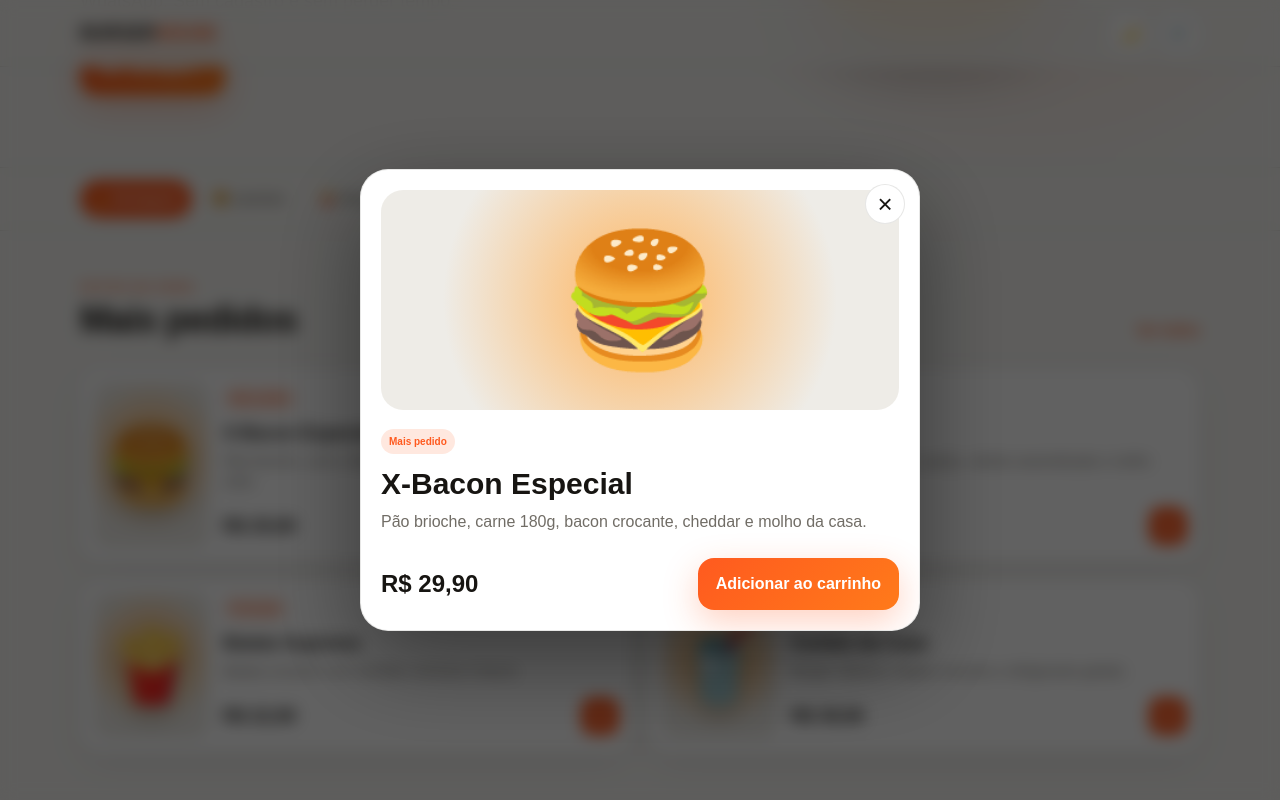
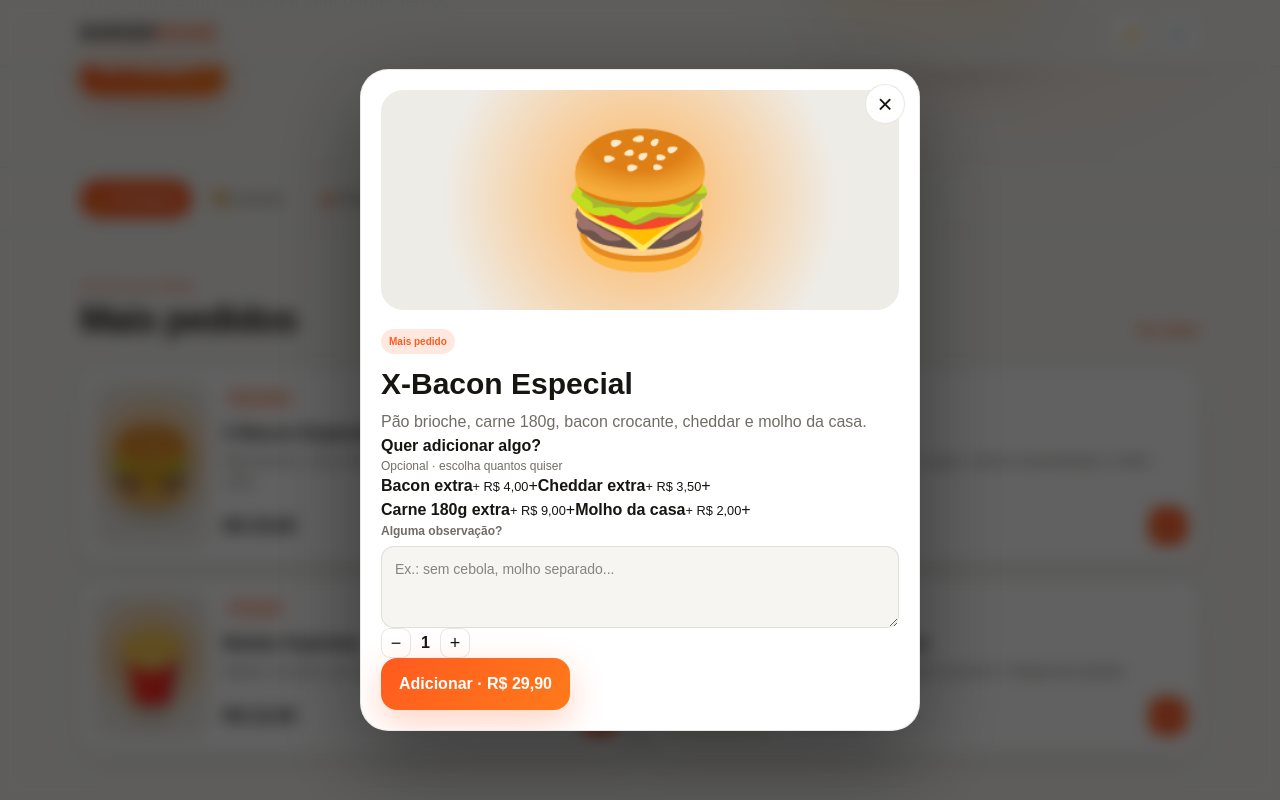
Before and after one commit to LEBEATO/cardapio-digital, a Next.js app: page / in a window 1280 px wide. Both pictures are taken after a click on the element 356 px from the left and 925 px from the top of the page. Shown: the part 460-1260 px from the top of the page. Built offline with nearby package versions, Linux system fonts and the light colour scheme.

Commit message:
feat: add product customization flow

```diff
--- a/components/ProductModal.tsx
+++ b/components/ProductModal.tsx
@@ -1,10 +1,22 @@
 "use client";
 
-import type { Product } from "../lib/types";
+import { useMemo, useState } from "react";
+import type { Product, SelectedAddOn } from "../lib/types";
 
-type Props = { product: Product; onClose: () => void; onAdd: (product: Product, quantity: number) => void };
+type Props = { product: Product; onClose: () => void; onAdd: (product: Product, quantity: number, addOns: SelectedAddOn[], notes: string) => void };
 
 export function ProductModal({ product, onClose, onAdd }: Props) {
+  const [quantity, setQuantity] = useState(1);
+  const [selected, setSelected] = useState<SelectedAddOn[]>([]);
+  const [notes, setNotes] = useState("");
+
+  const unitPrice = useMemo(() => product.price + selected.reduce((sum, item) => sum + item.price, 0), [product.price, selected]);
+  const total = unitPrice * quantity;
+
+  function toggle(addOn: SelectedAddOn) {
+    setSelected((current) => current.some((item) => item.id === addOn.id) ? current.filter((item) => item.id !== addOn.id) : [...current, addOn]);
+  }
+
   return (
     <div className="modal-backdrop" role="presentation" onMouseDown={onClose}>
       <section className="product-modal" role="dialog" aria-modal="true" aria-labelledby="product-title" onMouseDown={(e) => e.stopPropagation()}>
@@ -13,9 +25,22 @@ export function ProductModal({ product, onClose, onAdd }: Props) {
         <span className="tag">{product.tag}</span>
         <h2 id="product-title" className="mt-3 text-3xl font-black">{product.name}</h2>
         <p className="mt-2 leading-6 text-[var(--muted)]">{product.description}</p>
-        <div className="mt-6 flex items-center justify-between gap-4">
-          <strong className="text-2xl">R$ {product.price.toFixed(2).replace(".", ",")}</strong>
-          <button className="primary-button" onClick={() => onAdd(product, 1)}>Adicionar ao carrinho</button>
+
+        {!!product.addOns?.length && <div className="option-section">
+          <div><h3 className="font-extrabold">Quer adicionar algo?</h3><p className="text-xs text-[var(--muted)]">Opcional · escolha quantos quiser</p></div>
+          <div className="addon-list">{product.addOns.map((addOn) => {
+            const checked = selected.some((item) => item.id === addOn.id);
+            return <button type="button" key={addOn.id} className={checked ? "addon active" : "addon"} onClick={() => toggle(addOn)} aria-pressed={checked}>
+              <span><b>{addOn.name}</b><small>+ R$ {addOn.price.toFixed(2).replace(".", ",")}</small></span><span className="check">{checked ? "✓" : "+"}</span>
+            </button>;
+          })}</div>
+        </div>}
+
+        <label className="field option-section"><span>Alguma observação?</span><textarea value={notes} onChange={(e) => setNotes(e.target.value)} maxLength={180} placeholder="Ex.: sem cebola, molho separado..." /></label>
+
+        <div className="modal-footer">
+          <div className="qty large"><button onClick={() => setQuantity((q) => Math.max(1, q - 1))}>−</button><b>{quantity}</b><button onClick={() => setQuantity((q) => Math.min(20, q + 1))}>+</button></div>
+          <button className="primary-button flex-1" onClick={() => onAdd(product, quantity, selected, notes.trim().slice(0, 180))}>Adicionar · R$ {total.toFixed(2).replace(".", ",")}</button>
         </div>
       </section>
     </div>
```
